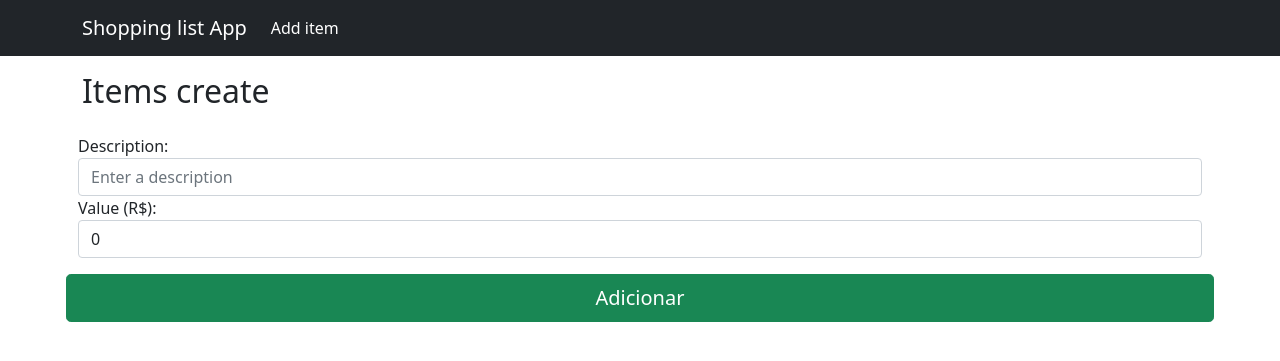
After one commit to WellingtonFidelis/python-projects, a Django app: page /items/item-create/ in a window 1280 px wide. The commit adds this page. Shown: the top 361 px of the page. Run offline with Django 4.2, Linux system fonts and the light colour scheme; some libraries are stand-ins or nearby versions.

Commit message:
feat(frontend): adding add item page and refresh table when bought item

```diff
--- /dev/null
+++ b/app-shopping-list/app_core/items/forms.py
@@ -0,0 +1,54 @@
+from django import forms
+from items.models import Item
+
+class ItemModelForm(forms.Form):
+  class Meta:
+    model = Item
+    fields = [
+      "description",
+      "cost",
+    ]
+
+  ''' def clean_description(self, *args, **kwargs):
+    description = self.cleaned_data.get("description")
+
+    if len(description) < 1:
+      raise forms.ValidationError("The description must be has some description")
+    else:
+      return description '''
+
+  def clean_cost(self, *args, **kwargs):
+    cost = self.cleaned_data.get("cost")
+    if cost <= 0:
+      raise forms.ValidationError("The price must be bigger than 0")
+    else:
+      return cost
+
+
+  description = forms.CharField(
+    label="Description",
+    initial="",
+    widget=forms.TextInput(
+      attrs={
+        "type": "text",
+        "class": "form-control",
+        "id": "inputDescription",
+        "name": "inputDescription",
+        "placeholder": "Enter a description"
+      }
+    )
+  )
+  cost = forms.DecimalField(
+    label="Value (R$)",
+    initial=0,
+    widget=forms.TextInput(
+      attrs={
+        "type": "number",
+        "class": "form-control",
+        "id": "inputCost",
+        "name": "inputCost",
+        "min": 0,
+        "placeholder": "Enter the price"
+      }
+    )
+  )
--- /dev/null
+++ b/app-shopping-list/app_core/items/templates/items/item_create.html
@@ -0,0 +1,11 @@
+{% extends "base.html" %}
+{% block content %}
+<h2>Items create</h2>
+<form method="POST" action="/items/item-create/" class="g-3">
+  {% csrf_token %}
+  {{ form }}
+  <div class="row mt-3">
+    <button type="submit" class="btn btn-success btn-lg btn-block">Adicionar</button>
+  </div>
+</form>
+{% endblock content %}
--- a/app-shopping-list/app_core/items/templates/items/index.html
+++ b/app-shopping-list/app_core/items/templates/items/item_list.html
@@ -2,7 +2,7 @@
 {% block content %}
 <h2>Items list</h2>
 {% if items %}
-<table class="table table-hover">
+<table class="table table-hover" id="tableItemList">
     <thead>
         <tr>
             <th scope="col">#</th>
@@ -14,7 +14,7 @@
     <tbody>
         {% for item in items %}
         <tr>
-            <th scope="row">{{ item.id }}</th>
+            <th scope="row">{{ forloop.counter }}</th>
             <td>{{ item.description }}</td>
             <td>R$ {{ item.cost }}</td>
             {% if item.is_purchased %}
--- a/app-shopping-list/app_core/items/urls.py
+++ b/app-shopping-list/app_core/items/urls.py
@@ -1,7 +1,10 @@
-from django.urls import path
+from django.urls import path, include
 
 from items.views import ItemsView
 
 urlpatterns = [
-  path("", ItemsView.list, name="items"),
+  path("", ItemsView.home, name="home"),
+  path("item-list/", ItemsView.list, name="item-list"),
+  path("item-create/", ItemsView.create, name="item-create"),
+  path("item-update/<int:pk>", ItemsView.edit, name="item-edit"),
 ]
--- a/app-shopping-list/app_core/items/views.py
+++ b/app-shopping-list/app_core/items/views.py
@@ -1,15 +1,60 @@
-from django.shortcuts import render
+from django.shortcuts import render, redirect
+from django.urls import reverse
 from django.http import HttpResponse
 from django.template import loader
 from items.models import Item
+from items.forms import ItemModelForm
 
 # Create your views here.
 class ItemsView():
+  def home(request):
+    items = Item.objects.all()
+
+    total = 0
+
+    for item in items:
+      if item.is_purchased:
+        total += item.cost
+
+    context = {
+      "items": items,
+      "total": total
+    }
+
+    template = "../templates/base.html"
+
+    return render(request=request, template_name=template, context=context)
+
   def list(request):
     items = Item.objects.all()
-    template = loader.get_template("items/index.html")
+    template = "items/item_list.html"
     context = {
       "items": items
     }
-    #output = ", ".join([items["description"].all() for item in items])
-    return HttpResponse(template.render(context,request))
+    return render(request=request, template_name=template, context=context)
+
+  def create(request):
+    initial_data = {
+      "description": "",
+      "cost": 0
+    }
+    form = ItemModelForm(request.POST or None, initial=initial_data)
+    if form.is_valid():
+      Item.objects.create(**form.cleaned_data)
+      form = ItemModelForm()
+      return redirect(reverse("home"))
+    template = "items/item_create.html"
+    context = {
+      "form": form
+    }
+    return render(request=request, template_name=template, context=context)
+
+  def edit(request, pk):
+    item = Item.objects.get(pk=pk)
+    item.is_purchased = True
+    item.save()
+    template = "items/item_create.html"
+    context = {
+      "item": item
+    }
+    return redirect(reverse("home"))
--- a/app-shopping-list/app_core/templates/base.html
+++ b/app-shopping-list/app_core/templates/base.html
@@ -19,7 +19,7 @@
 
   <nav class="navbar navbar-expand-lg navbar-dark bg-dark">
     <div class="container">
-      <a class="navbar-brand" href="#">Shopping list App</a>
+      <a class="navbar-brand" href="/items/">Shopping list App</a>
       <button class="navbar-toggler" type="button" data-bs-toggle="collapse" data-bs-target="#navbarNavDropdown"
         aria-controls="navbarNavDropdown" aria-expanded="false" aria-label="Toggle navigation">
         <span class="navbar-toggler-icon"></span>
@@ -27,22 +27,54 @@
       <div class="collapse navbar-collapse" id="navbarNavDropdown">
         <ul class="navbar-nav">
           <li class="nav-item">
-            <a class="nav-link active" aria-current="page" href="#">List</a>
+            <a class="nav-link active" aria-current="page" href="/items/item-create/">Add item</a>
           </li>
-          <li class="nav-item">
+          <!-- <li class="nav-item">
             <a class="nav-link" href="#">Features</a>
           </li>
           <li class="nav-item">
             <a class="nav-link" href="#">Pricing</a>
-          </li>
+          </li> -->
         </ul>
       </div>
     </div>
   </nav>
+
   <div class="container mt-3">
-    {% block content %}
-    {% endblock content %}
+    <div class="row">
+      {% block content %}
+      {% endblock %}
+    </div>
+    <div class="row mt-3">
+      {% if items %}
+      <h2>Items list</h2>
+        <table class="table table-hover" id="tableItemList">
+          <thead>
+            <tr>
+              <th scope="col">#</th>
+              <th scope="col">Description</th>
+              <th scope="col">Value (R$)</th>
+              <th scope="col"></th>
+            </tr>
+          </thead>
+          <tbody>
+            {% for item in items %}
+              {% include "items/item.html" %}
+            {% endfor %}
+          </tbody>
+          <tfoot>
+            <th scope="col"><strong>Total</strong></th>
+            <th scope="col"></th>
+            <th scope="col">{{ total }}</th>
+            <th scope="col"></th>
+          </tfoot>
+        </table>
+      {% endif %}
+    </div>
   </div>
+
+  <!-- HTMX -->
+  <script src="https://unpkg.com/htmx.org@1.7.0"></script>
 
   <!-- Bootstrap  -->
   <script src="https://cdn.jsdelivr.net/npm/@popperjs/core@2.9.2/dist/umd/popper.min.js"
@@ -51,6 +83,16 @@
   <script src="https://cdn.jsdelivr.net/npm/bootstrap@5.0.2/dist/js/bootstrap.min.js"
     integrity="sha384-cVKIPhGWiC2Al4u+LWgxfKTRIcfu0JTxR+EQDz/bgldoEyl4H0zUF0QKbrJ0EcQF"
     crossorigin="anonymous"></script>
+
+  <script>
+    document.body.addEventListener('htmx:configRequest', (event) => {
+      event.detail.headers['X-CSRFToken'] = '{{ csrf_token }}';
+    });
+
+    //document.body.addEventListener('htmx:afterRequest', (event) => {
+    //  document.querySelector("input.title").value = '';
+    //});
+  </script>
 </body>
 
 </html>
```
Also changed, not shown: app-shopping-list/app_core/items/templates/items/item.html (added, +14 -0 lines).
